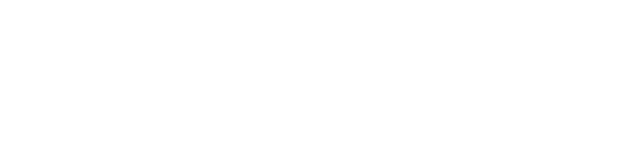
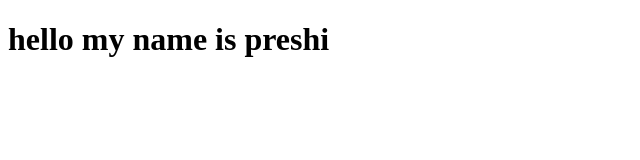
Before and after one commit to preshi-zankat/project2, a plain HTML site: page index.html in a window 1280 px wide. Shown: the whole page, without its empty margins (0-640 px from the left). Drawn offline with Linux system fonts and the light colour scheme.

Commit message:
add name

```diff
--- a/index.html
+++ b/index.html
@@ -6,7 +6,7 @@
     <title>sample code</title>
 </head>
 <body>
-
+    <h1>hello my name is preshi</h1>
 
 
 </body>
```
